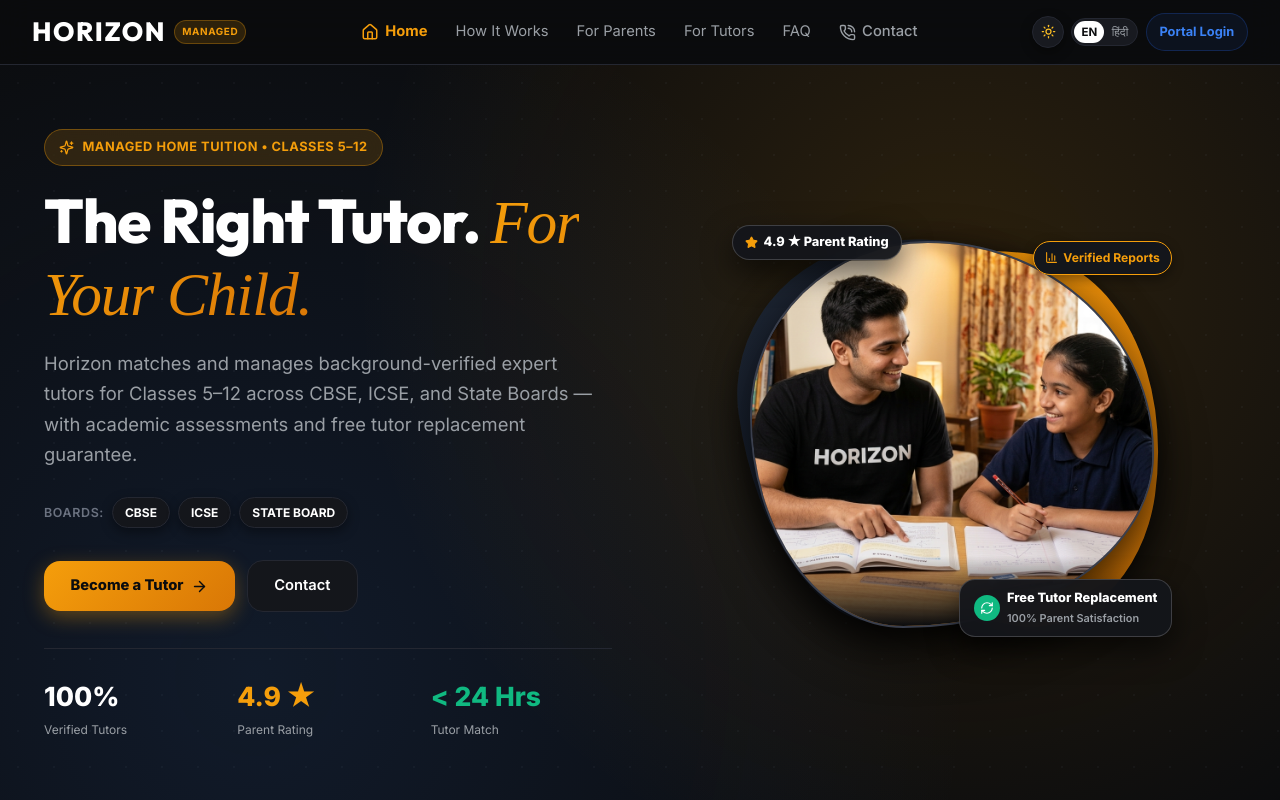
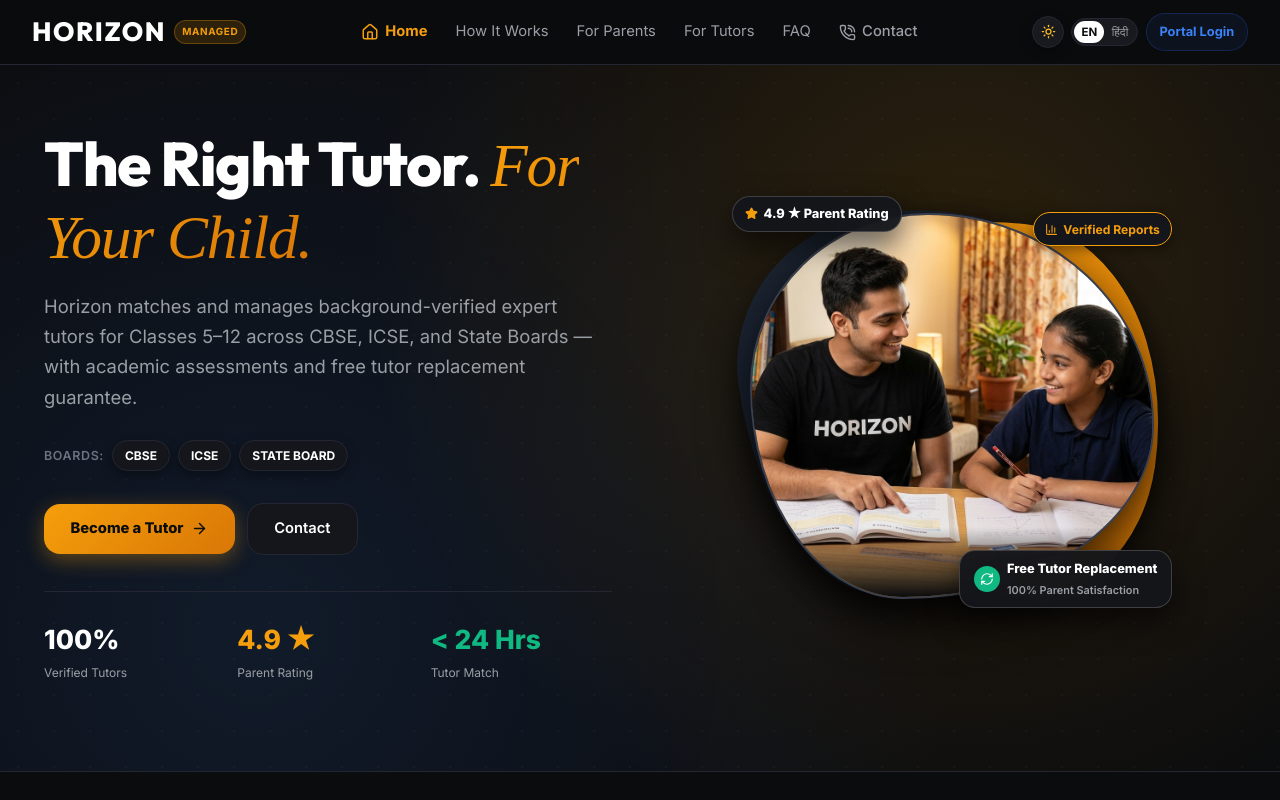
Before and after one commit to ctrlaltsolveorg-cloud/horizon-home-tuition, a Next.js app: page / in a window 1280 px wide. Shown: the top 800 px of the page. Built offline with nearby package versions, Linux system fonts and the light colour scheme; no server answers.

Commit message:
chore(ui): remove managed home tuition pill badge from hero section

```diff
--- a/src/app/page.tsx
+++ b/src/app/page.tsx
@@ -49,25 +49,6 @@
           }}>
             {/* HERO LEFT */}
             <div>
-              {/* Badge Pill */}
-              <div style={{
-                display: 'inline-flex',
-                alignItems: 'center',
-                gap: '0.5rem',
-                background: 'var(--accent-gold-light)',
-                border: '1px solid rgba(245, 158, 11, 0.35)',
-                padding: '0.4rem 0.9rem',
-                borderRadius: '30px',
-                marginBottom: '1.25rem',
-                backdropFilter: 'blur(12px)',
-                maxWidth: '100%',
-                flexWrap: 'wrap'
-              }}>
-                <Sparkles size={15} color="#F59E0B" />
-                <span style={{ fontSize: 'clamp(0.68rem, 2.5vw, 0.8rem)', fontWeight: 700, color: 'var(--accent-gold)', letterSpacing: '0.04em', textTransform: 'uppercase' }}>
-                  MANAGED HOME TUITION • CLASSES 5–12
-                </span>
-              </div>
 
               {/* Headline */}
               <h1 style={{
```
